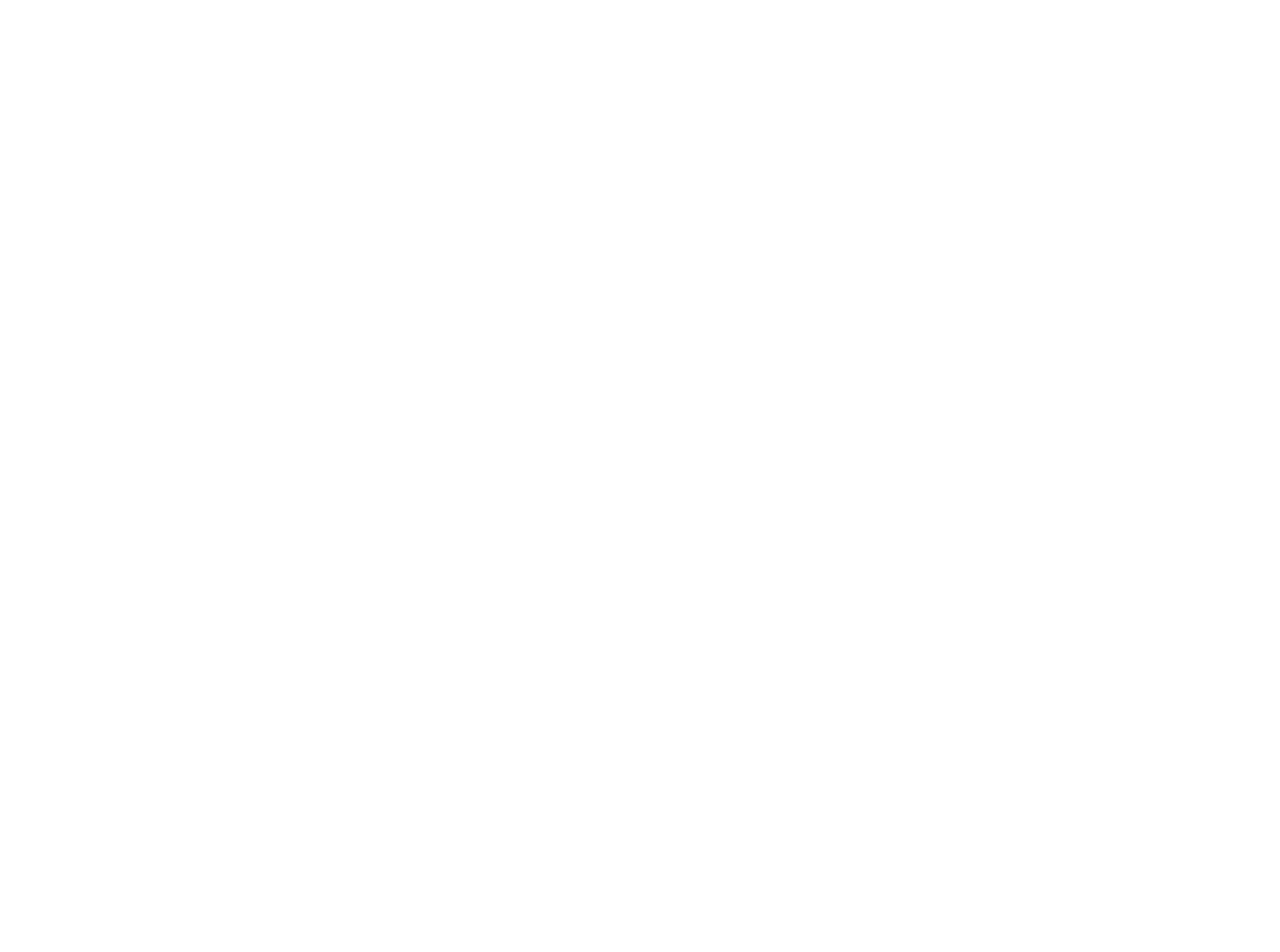
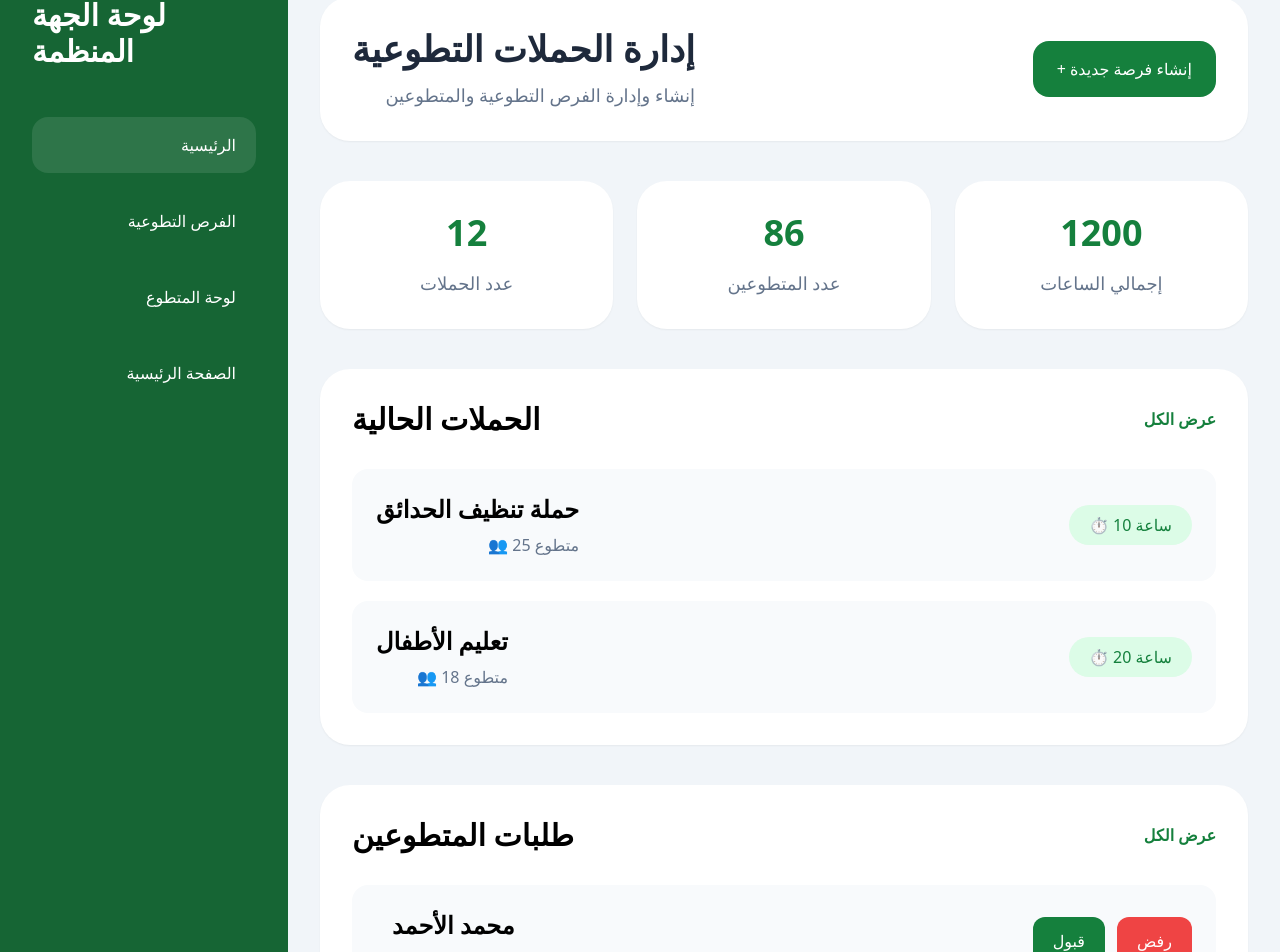
Before and after one commit to khaliddfawazz-beep/-, a React (Create React App) app: page /manager in a window 1280 px wide. Before the commit this address had no page. Shown: the part 35-987 px from the top of the page. Before the commit the page ends 800 px from the top, so only its background shows below. Built offline with nearby package versions, Linux system fonts and the light colour scheme.

Commit message:
fix Link import and add ManagerDashboard

```diff
--- a/src/App.js
+++ b/src/App.js
@@ -5,6 +5,7 @@
 import Dashboard from "./pages/Dashboard";
 import Opportunities from "./pages/Opportunities";
 import Certificates from "./pages/Certificates";
+import ManagerDashboard from "./pages/ManagerDashboard";
 
 function App() {
   return (
@@ -20,6 +21,7 @@
 
         <Route path="/opportunities" element={<Opportunities />} />
         <Route path="/certificates" element={<Certificates />} />
+        <Route path="/manager" element={<ManagerDashboard />} />
       </Routes>
 
     </BrowserRouter>
--- a/src/pages/Dashboard.jsx
+++ b/src/pages/Dashboard.jsx
@@ -37,13 +37,19 @@
 
          <nav className="space-y-5">
 
-            <button className="w-full text-right px-5 py-4 rounded-2xl bg-white/10 hover:bg-white/20 transition">
+           <Link
+             to="/dashboard"
+             className="block w-full text-right px-5 py-4 rounded-2xl bg-white/10 hover:bg-white/20 transition"
+           >
              الرئيسية
-            </button>
+           </Link>
 
-            <button className="w-full text-right px-5 py-4 rounded-2xl hover:bg-white/10 transition">
+           <Link
+             to="/opportunities"
+             className="block w-full text-right px-5 py-4 rounded-2xl hover:bg-white/10 transition"
+           >
               الفرص التطوعية
-            </button>
+           </Link>
 
            <Link
              to="/certificates"
@@ -52,13 +58,12 @@
              الشهادات
            </Link>
 
-            <button className="w-full text-right px-5 py-4 rounded-2xl hover:bg-white/10 transition">
-              الترتيب
-            </button>
-
-            <button className="w-full text-right px-5 py-4 rounded-2xl hover:bg-white/10 transition">
-              الإعدادات
-            </button>
+           <Link
+             to="/"
+             className="block w-full text-right px-5 py-4 rounded-2xl hover:bg-white/10 transition"
+           >
+             الصفحة الرئيسية
+           </Link>
 
          </nav>
         </div>
--- a/src/pages/Login.jsx
+++ b/src/pages/Login.jsx
@@ -1,3 +1,4 @@
+import { Link } from "react-router-dom";
 import { useState } from "react";
 
 export default function Login() {
@@ -137,12 +138,23 @@
               </div>
             )}
 
-            <button
-              type="submit"
-              className="w-full py-4 rounded-2xl bg-green-700 text-white text-lg font-semibold hover:bg-green-800 transition shadow-lg"
-            >
-              {isRegister ? "إنشاء الحساب" : "تسجيل الدخول"}
-            </button>
+           <div className="space-y-4">
+
+              <Link
+                  to="/dashboard"
+                  className="block w-full py-4 rounded-2xl bg-green-700 text-white text-lg font-semibold hover:bg-green-800 transition shadow-lg text-center"
+              >
+                   دخول كمتطوع
+              </Link>
+
+              <Link
+                  to="/manager"
+                  className="block w-full py-4 rounded-2xl bg-slate-800 text-white text-lg font-semibold hover:bg-slate-900 transition shadow-lg text-center"
+              >
+                 دخول كجهة منظمة
+              </Link>
+
+            </div>
           </form>
 
           {/* Footer */}
--- /dev/null
+++ b/src/pages/ManagerDashboard.jsx
@@ -0,0 +1,257 @@
+import { Link } from "react-router-dom";
+
+export default function ManagerDashboard() {
+
+  const volunteers = [
+    {
+      name: "محمد الأحمد",
+      opportunity: "حملة تنظيف الشوارع",
+      status: "بانتظار القبول"
+    },
+    {
+      name: "لين خالد",
+      opportunity: "تعليم الأطفال",
+      status: "مقبول"
+    },
+    {
+      name: "عمر ديب",
+      opportunity: "دعم الأسر المحتاجة",
+      status: "مقبول"
+    }
+  ];
+
+  const campaigns = [
+    {
+      title: "حملة تنظيف الحدائق",
+      volunteers: 25,
+      hours: 10
+    },
+    {
+      title: "تعليم الأطفال",
+      volunteers: 18,
+      hours: 20
+    }
+  ];
+
+  return (
+    <div className="min-h-screen bg-slate-100 flex">
+
+      {/* Sidebar */}
+      <aside className="w-72 bg-green-800 text-white p-8 hidden md:flex flex-col justify-between">
+
+        <div>
+
+          <h1 className="text-3xl font-extrabold mb-12">
+            لوحة الجهة المنظمة
+          </h1>
+
+          <nav className="space-y-5">
+
+            <Link
+              to="/manager"
+              className="block w-full text-right px-5 py-4 rounded-2xl bg-white/10 hover:bg-white/20 transition"
+            >
+              الرئيسية
+            </Link>
+
+            <Link
+              to="/opportunities"
+              className="block w-full text-right px-5 py-4 rounded-2xl hover:bg-white/10 transition"
+            >
+              الفرص التطوعية
+            </Link>
+
+            <Link
+              to="/dashboard"
+              className="block w-full text-right px-5 py-4 rounded-2xl hover:bg-white/10 transition"
+            >
+              لوحة المتطوع
+            </Link>
+
+            <Link
+              to="/"
+              className="block w-full text-right px-5 py-4 rounded-2xl hover:bg-white/10 transition"
+            >
+              الصفحة الرئيسية
+            </Link>
+
+          </nav>
+
+        </div>
+
+        <button className="w-full py-4 rounded-2xl bg-red-500 hover:bg-red-600 transition">
+          تسجيل الخروج
+        </button>
+
+      </aside>
+
+      {/* Main Content */}
+      <main className="flex-1 p-8">
+
+        {/* Header */}
+        <div className="bg-white rounded-[30px] p-8 shadow-sm mb-10 flex justify-between items-center">
+
+          <div className="text-right">
+
+            <h1 className="text-4xl font-extrabold text-slate-800">
+              إدارة الحملات التطوعية
+            </h1>
+
+            <p className="text-slate-500 mt-3 text-lg">
+              إنشاء وإدارة الفرص التطوعية والمتطوعين
+            </p>
+
+          </div>
+
+          <button className="px-6 py-4 bg-green-700 text-white rounded-2xl hover:bg-green-800 transition">
+            + إنشاء فرصة جديدة
+          </button>
+
+        </div>
+
+        {/* Statistics */}
+        <section className="grid md:grid-cols-3 gap-6 mb-10">
+
+          {[
+            {
+              title: "عدد الحملات",
+              value: "12"
+            },
+            {
+              title: "عدد المتطوعين",
+              value: "86"
+            },
+            {
+              title: "إجمالي الساعات",
+              value: "1200"
+            }
+          ].map((item, index) => (
+
+            <div
+              key={index}
+              className="bg-white rounded-[30px] p-8 shadow-sm text-center"
+            >
+
+              <h2 className="text-4xl font-extrabold text-green-700 mb-4">
+                {item.value}
+              </h2>
+
+              <p className="text-slate-500 text-lg">
+                {item.title}
+              </p>
+
+            </div>
+
+          ))}
+
+        </section>
+
+        {/* Campaigns */}
+        <section className="bg-white rounded-[30px] p-8 shadow-sm mb-10">
+
+          <div className="flex justify-between items-center mb-8">
+
+            <h2 className="text-3xl font-bold">
+              الحملات الحالية
+            </h2>
+
+            <button className="text-green-700 font-semibold">
+              عرض الكل
+            </button>
+
+          </div>
+
+          <div className="space-y-5">
+
+            {campaigns.map((campaign, index) => (
+
+              <div
+                key={index}
+                className="bg-slate-50 rounded-2xl p-6 flex justify-between items-center"
+              >
+
+                <div className="text-right">
+
+                  <h3 className="text-2xl font-bold">
+                    {campaign.title}
+                  </h3>
+
+                  <p className="text-slate-500 mt-2">
+                    👥 {campaign.volunteers} متطوع
+                  </p>
+
+                </div>
+
+                <span className="bg-green-100 text-green-700 px-5 py-2 rounded-full">
+                  ⏱ {campaign.hours} ساعة
+                </span>
+
+              </div>
+
+            ))}
+
+          </div>
+
+        </section>
+
+        {/* Volunteers Requests */}
+        <section className="bg-white rounded-[30px] p-8 shadow-sm">
+
+          <div className="flex justify-between items-center mb-8">
+
+            <h2 className="text-3xl font-bold">
+              طلبات المتطوعين
+            </h2>
+
+            <button className="text-green-700 font-semibold">
+              عرض الكل
+            </button>
+
+          </div>
+
+          <div className="space-y-5">
+
+            {volunteers.map((volunteer, index) => (
+
+              <div
+                key={index}
+                className="bg-slate-50 rounded-2xl p-6 flex flex-col md:flex-row justify-between items-center gap-5"
+              >
+
+                <div className="text-right">
+
+                  <h3 className="text-2xl font-bold">
+                    {volunteer.name}
+                  </h3>
+
+                  <p className="text-slate-500 mt-2">
+                    {volunteer.opportunity}
+                  </p>
+
+                </div>
+
+                <div className="flex gap-3">
+
+                  <button className="px-5 py-3 rounded-xl bg-green-700 text-white hover:bg-green-800 transition">
+                    قبول
+                  </button>
+
+                  <button className="px-5 py-3 rounded-xl bg-red-500 text-white hover:bg-red-600 transition">
+                    رفض
+                  </button>
+
+                </div>
+
+              </div>
+
+            ))}
+
+          </div>
+
+        </section>
+
+      </main>
+
+    </div>
+  );
+}
```
Lines whose indentation alone changed are shown as unchanged.
